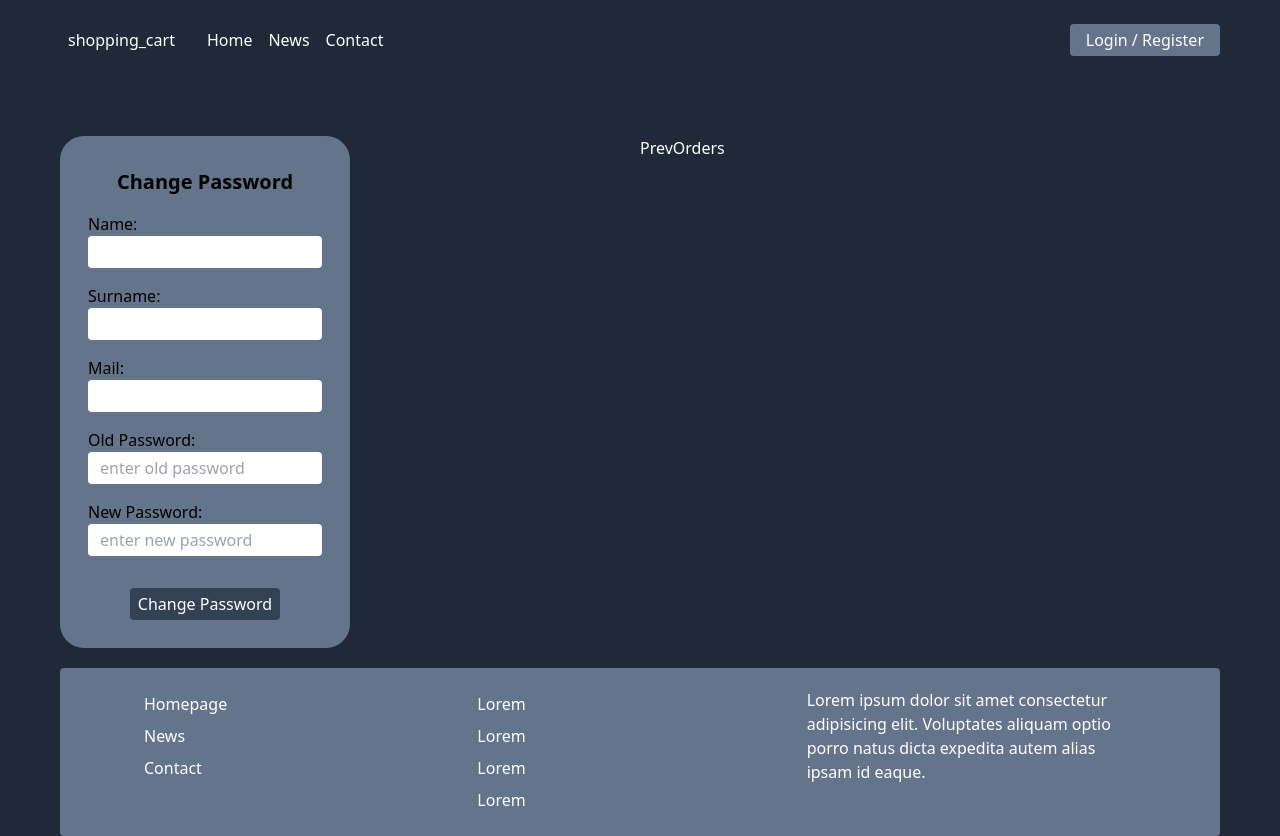
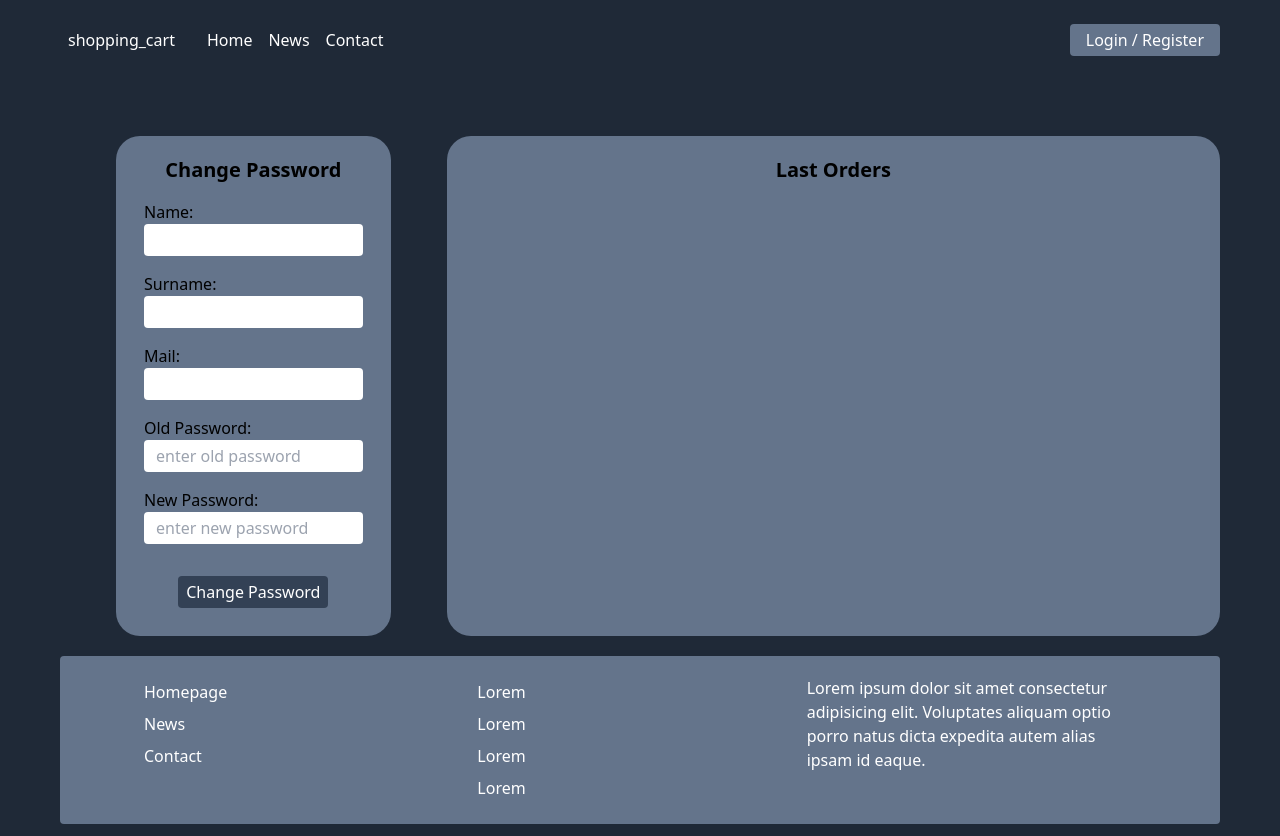
Before and after one commit to iorir/ecommerce-react, a React (Create React App) app: page /Profile in a window 1280 px wide. Built offline with nearby package versions, Linux system fonts and the light colour scheme.

Commit message:
feat(profile): add last order flow

```diff
--- a/src/Pages/Profile.tsx
+++ b/src/Pages/Profile.tsx
@@ -4,7 +4,7 @@ import PrevOrders from "../components/PrevOrders";
 
 function Profile() {
   return (
-    <div className="grid grid-cols-2 mt-20">
+    <div className="grid w-full grid-cols-1 lg:grid-cols-3 mt-20">
       <ChangePass />
       <PrevOrders />
     </div>
--- a/src/components/ChangePass/index.tsx
+++ b/src/components/ChangePass/index.tsx
@@ -45,8 +45,8 @@ function ChangePass() {
     } else alert("Passwords did not matched");
   };
   return (
-    <div className="flex w-full ">
-      <div className="flex flex-col items-center pt-5 [&>div>label]:font-medium [&>div>label]:text-black bg-slate-500 px-5 py-2 rounded-3xl [&>div]:w-full w-1/2 [&>div>input]:w-full [&>div>input]:rounded [&>div>input]:px-3 [&>div>input]:py-1 [&>*]:px-2 [&>*]:py-1 [&>*]:rounded [&>*]:mt-2 [&>div>input]:text-black">
+    <div className="flex w-full mb-10 lg:mb-0 h-fit">
+      <div className="flex flex-col items-center pt-5 [&>div>label]:font-medium [&>div>label]:text-black bg-slate-500 md:px-5 md:py-2 lg:mx-14 rounded-3xl [&>div]:w-full w-full [&>div>input]:w-full [&>div>input]:rounded [&>div>input]:px-3 [&>div>input]:py-1 [&>*]:px-2 [&>*]:py-1 [&>*]:rounded [&>*]:mt-2 [&>div>input]:text-black">
         <h1 className="text-black text-xl font-semibold">Change Password</h1>
         <div className="">
           <label className=""> Name:</label>
--- /dev/null
+++ b/src/components/LastOrders/index.tsx
@@ -0,0 +1,39 @@
+import React from "react";
+export interface IData {
+  id: string;
+  sirket_id: string;
+  must_id: string;
+  urun_id: string;
+  siparis_bilgisi: string;
+  eklenme_tarihi: Date;
+  id_sirket: string;
+  id_category: string;
+  urun_adi: string;
+  kisa_aciklama: string;
+  aciklama: string;
+  tarih: Date;
+  fiyat: string;
+  satis_tipi: string;
+  kampanya: string;
+  kampanya_baslik: string;
+  kampanya_detay: string;
+  adi: string;
+  normal: string;
+  thumb: string;
+}
+interface ILastOrder {
+  data: IData;
+}
+function LastOrders({ data }: ILastOrder) {
+  return (
+    <div >
+      <div className="grid grid-cols-12 p-2 text-center place-items-center md:mx-10 mx-2 border-2 rounded-3xl mb-3 border-slate-400">
+        <img className="col-span-3 lg:col-span-2 rounded-lg" src={data.normal} alt="" />
+        <div className="ml-2 col-span-5 md:col-span-5">{data.urun_adi}</div>
+        <div className=" col-span-4 lg:col-span-4">{data.kisa_aciklama}</div>
+      </div>
+    </div>
+  );
+}
+
+export default LastOrders;
--- a/src/components/PrevOrders/index.tsx
+++ b/src/components/PrevOrders/index.tsx
@@ -1,9 +1,37 @@
-import React from 'react'
-
+import axios from "axios";
+import { useEffect, useState } from "react";
+import useUserInfo from "../../hooks/useUserInfo";
+import LastOrders, { IData } from "../LastOrders";
 function PrevOrders() {
+  const [data, setData] = useState<IData[]>([]);
+  const { userInfo } = useUserInfo();
+  const getOrderList = () => {
+    userInfo?.userId &&
+      axios
+        .get("https://www.jsonbulut.com/json/orderList.php", {
+          params: {
+            ref: process.env.REACT_APP_API_KEY,
+            musterilerID: Number(userInfo?.userId),
+          },
+        })
+        .then((res) => setData(res.data.orderList));
+  };
+  useEffect(() => {
+    userInfo?.userId && getOrderList();
+    // eslint-disable-next-line react-hooks/exhaustive-deps
+  }, [userInfo?.userId]);
+  console.log(data);
   return (
-    <div>PrevOrders</div>
-  )
+    <div className="flex w-full col-span-2">
+      <div className="flex flex-col items-center pt-5 w-full  bg-slate-500  rounded-3xl ">
+        <h1 className="text-black text-xl font-semibold mb-5">Last Orders</h1>
+        <div>
+          {data.map((item) => (
+            <LastOrders data={item} />
+          ))}
+        </div>
+      </div>
+    </div>
+  );
 }
-
-export default PrevOrders
+export default PrevOrders;
--- a/src/index.tsx
+++ b/src/index.tsx
@@ -9,8 +9,8 @@ const root = ReactDOM.createRoot(
 );
 root.render(
   <React.StrictMode>
-  <BrowserRouter>
-    <App />
-  </BrowserRouter>
+    <BrowserRouter>
+      <App />
+    </BrowserRouter>
   </React.StrictMode>
 );
```
